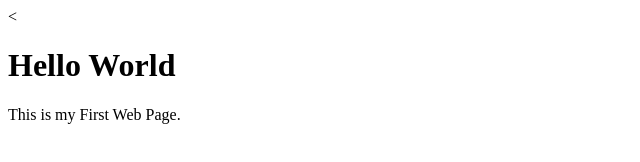
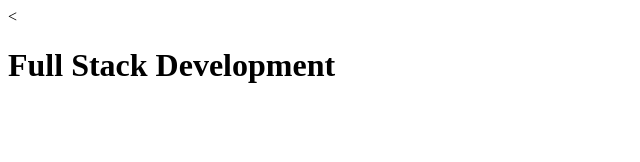
Before and after one commit to Noorfreha/full-stack-development, a plain HTML site: page full-stack-development/index.html in a window 1280 px wide. Shown: the whole page, without its empty margins (0-640 px from the left). Drawn offline with Linux system fonts and the light colour scheme.

Commit message:
Added index.html file

```diff
--- a/full-stack-development/index.html
+++ b/full-stack-development/index.html
@@ -6,7 +6,6 @@
     <title>Document</title>
 </head>
 <body>
-    <h1>Hello World</h1>
-    <p>This is my First Web Page.</p>
+    <h1>Full Stack Development</h1>
     </body>
 </html>
```
